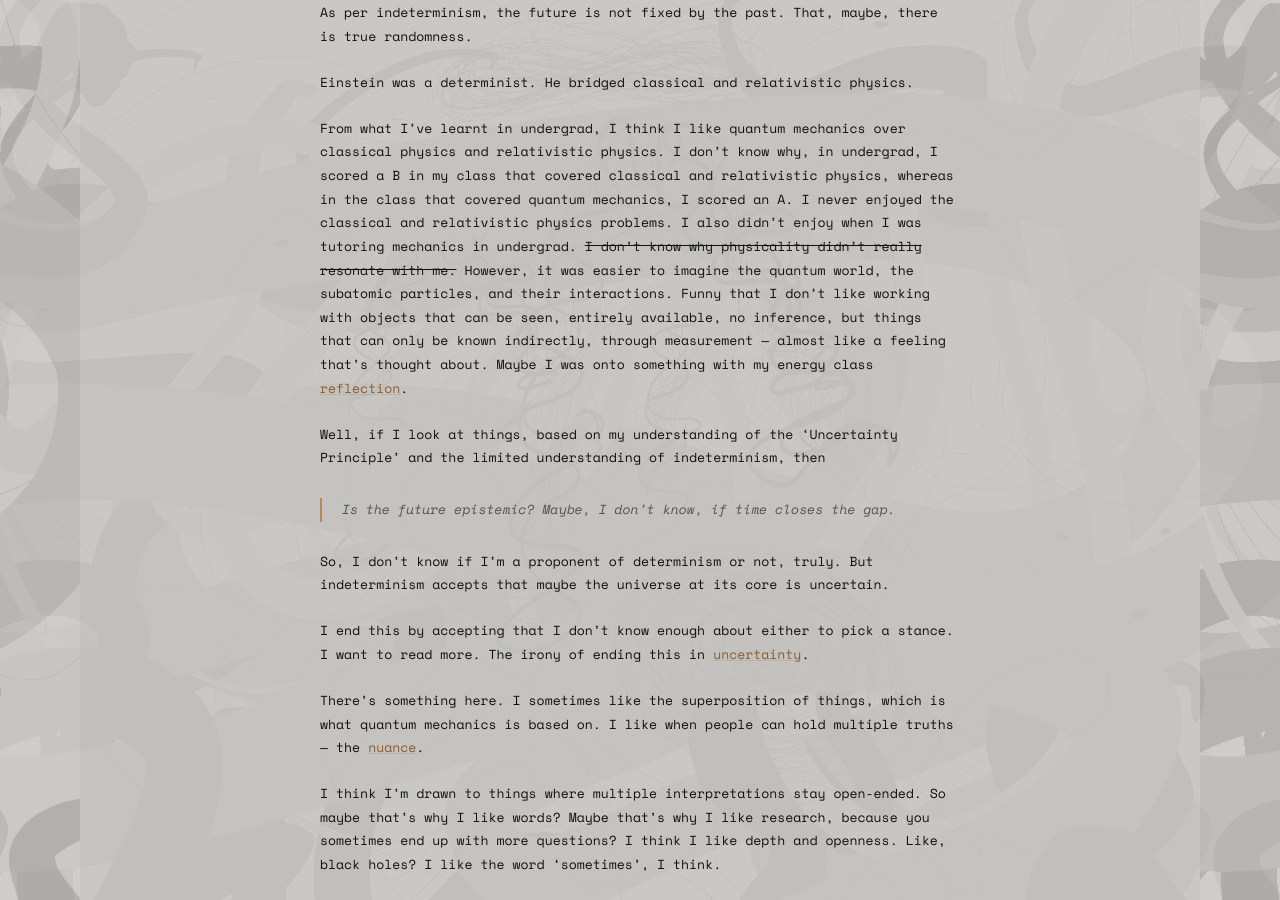
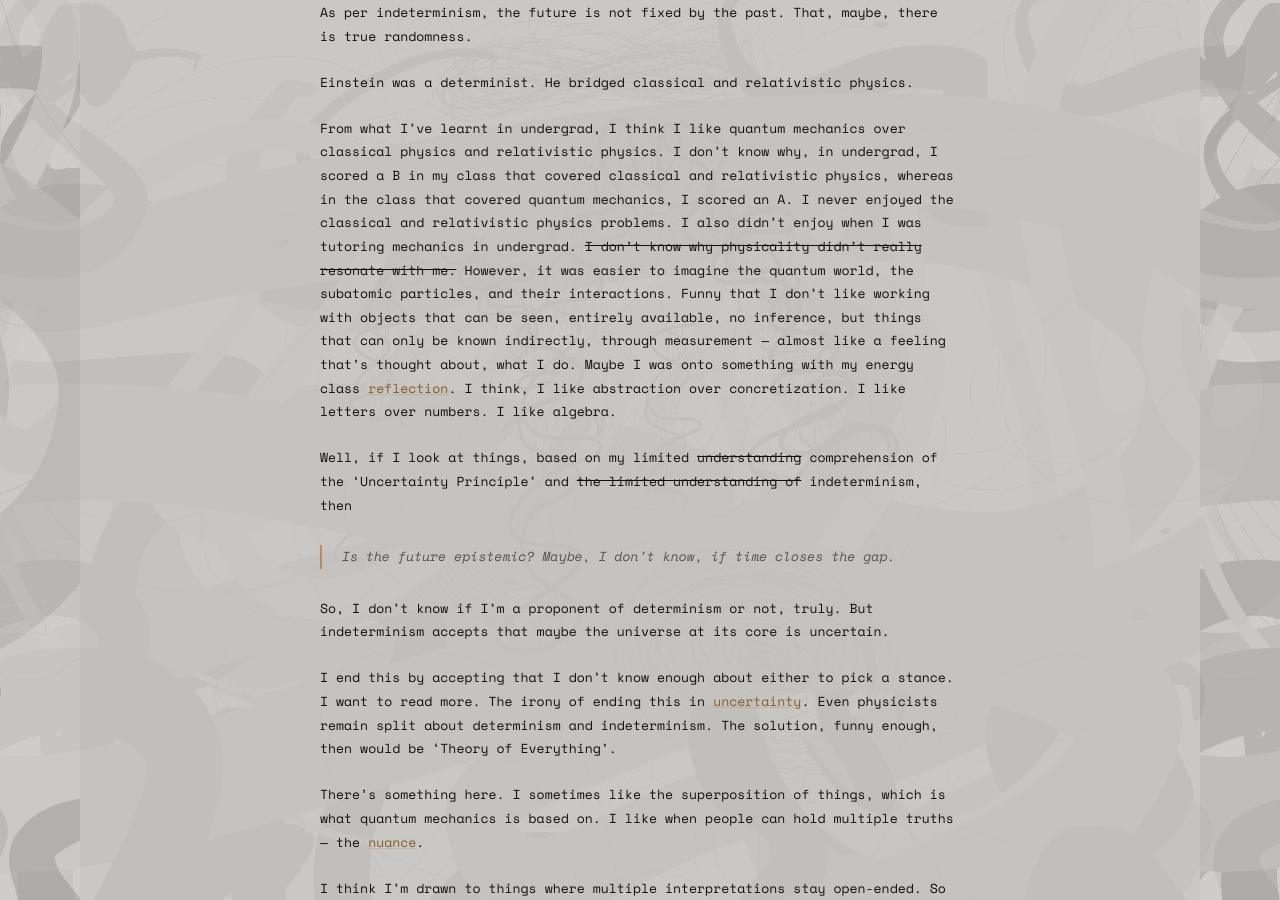
Before and after one commit to shlokamohanty/i-write-sometimes, a Jekyll site: the page built from _posts/2026-08-18-am-i-a-proponent-of-determinism.md, in a window 1280 px wide and 900 px high, scrolled down 686 px. Built offline with Jekyll 4.4.1, drawn with Linux system fonts in a browser that asks for light colours; some web fonts are replaced.

Commit message:
Update 2026-08-18-am-i-a-proponent-of-determinism.md

```diff
--- a/_posts/2026-08-18-am-i-a-proponent-of-determinism.md
+++ b/_posts/2026-08-18-am-i-a-proponent-of-determinism.md
@@ -18,15 +18,15 @@ As per indeterminism, the future is not fixed by the past. That, maybe, there is
 
 Einstein was a determinist. He bridged classical and relativistic physics.
 
-From what I've learnt in undergrad, I think I like quantum mechanics over classical physics and relativistic physics. I don't know why, in undergrad, I scored a B in my class that covered classical and relativistic physics, whereas in the class that covered quantum mechanics, I scored an A. I never enjoyed the classical and relativistic physics problems. I also didn’t enjoy when I was tutoring mechanics in undergrad. ~~I don't know why physicality didn't really resonate with me.~~ However, it was easier to imagine the quantum world, the subatomic particles, and their interactions. Funny that I don't like working with objects that can be seen, entirely available, no inference, but things that can only be known indirectly, through measurement — almost like a feeling that's thought about. Maybe I was onto something with my energy class [reflection](https://shlokamohanty.github.io/i-write-sometimes/2026/03/24/thoughts-from-energy-discussion.html).
+From what I've learnt in undergrad, I think I like quantum mechanics over classical physics and relativistic physics. I don't know why, in undergrad, I scored a B in my class that covered classical and relativistic physics, whereas in the class that covered quantum mechanics, I scored an A. I never enjoyed the classical and relativistic physics problems. I also didn’t enjoy when I was tutoring mechanics in undergrad. ~~I don't know why physicality didn't really resonate with me.~~ However, it was easier to imagine the quantum world, the subatomic particles, and their interactions. Funny that I don't like working with objects that can be seen, entirely available, no inference, but things that can only be known indirectly, through measurement — almost like a feeling that's thought about, what I do. Maybe I was onto something with my energy class [reflection](https://shlokamohanty.github.io/i-write-sometimes/2026/03/24/thoughts-from-energy-discussion.html). I think, I like abstraction over concretization. I like letters over numbers. I like algebra.
 
-Well, if I look at things, based on my understanding of the 'Uncertainty Principle' and the limited understanding of indeterminism, then
+Well, if I look at things, based on my limited ~~understanding~~ comprehension of the 'Uncertainty Principle' and ~~the limited understanding of~~ indeterminism, then
 
 > Is the future epistemic? Maybe, I don't know, if time closes the gap.
 
 So, I don't know if I'm a proponent of determinism or not, truly. But indeterminism accepts that maybe the universe at its core is uncertain.
 
-I end this by accepting that I don't know enough about either to pick a stance. I want to read more. The irony of ending this in [uncertainty](https://shlokamohanty.github.io/i-write-sometimes/2026/08/06/narrative.html).
+I end this by accepting that I don't know enough about either to pick a stance. I want to read more. The irony of ending this in [uncertainty](https://shlokamohanty.github.io/i-write-sometimes/2026/08/06/narrative.html). Even physicists remain split about determinism and indeterminism. The solution, funny enough, then would be 'Theory of Everything'.
 
 There’s something here. I sometimes like the superposition of things, which is what quantum mechanics is based on. I like when people can hold multiple truths — the [nuance](https://shlokamohanty.github.io/i-write-sometimes/2026/05/12/complexity-for-complexity-sake.html).
 
```
